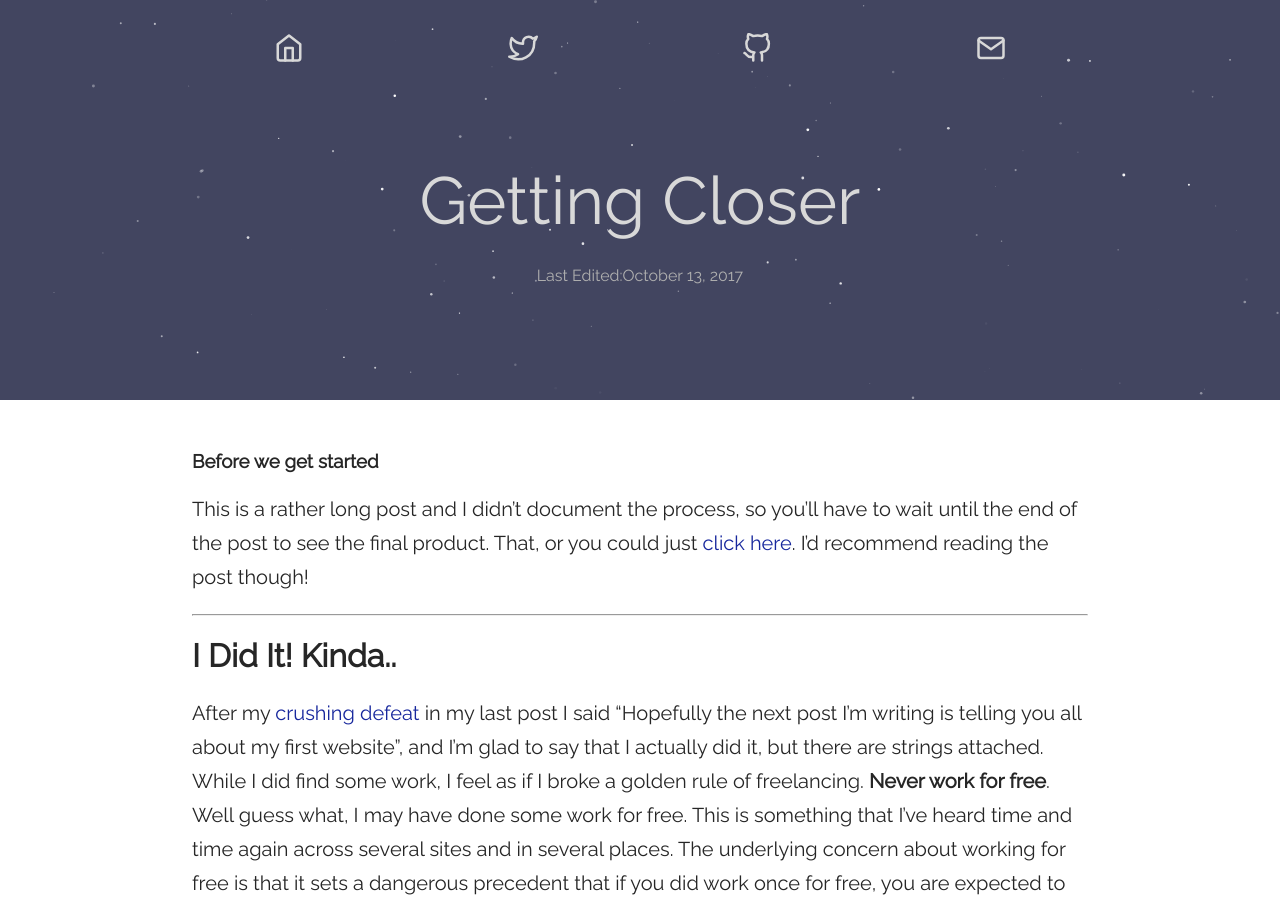
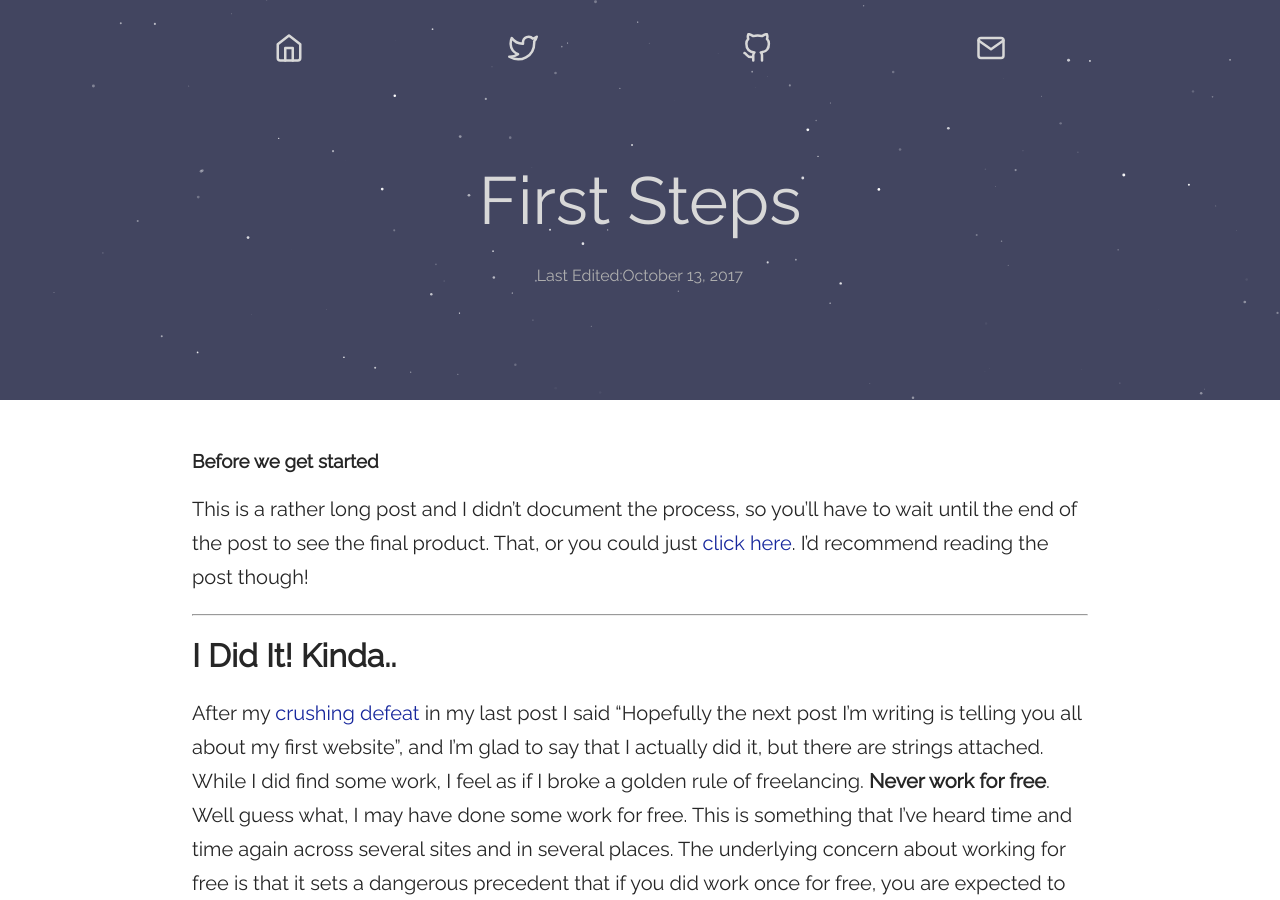
Before and after one commit to SolarFloss/blog, a Jekyll site: the page built from _posts/2017-10-13-clients-and-stuff.md, in a window 1280 px wide and 900 px high. Built offline with Jekyll 4.4.1, drawn with Linux system fonts in a browser that asks for light colours.

Commit message:
Updated title and permalink

```diff
--- a/_posts/2017-10-13-clients-and-stuff.md
+++ b/_posts/2017-10-13-clients-and-stuff.md
@@ -1,8 +1,8 @@
 ---
 layout: post
-title:  "Getting Closer"
+title:  "First Steps"
 categories: getting clients first work
-permalink: /getting-closer/
+permalink: /first-steps-to-freelancing/
 edited: 2017-10-13 09:31:37 -0400
 published: true
 ---
```
